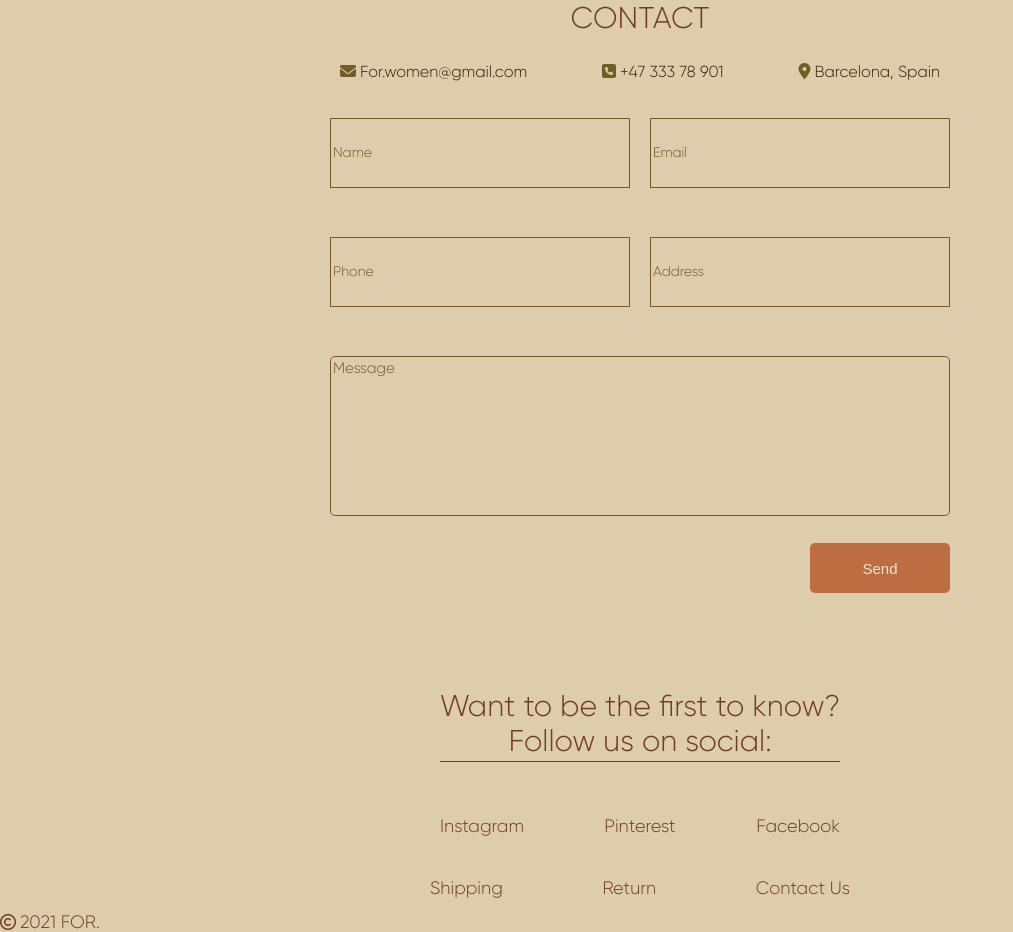
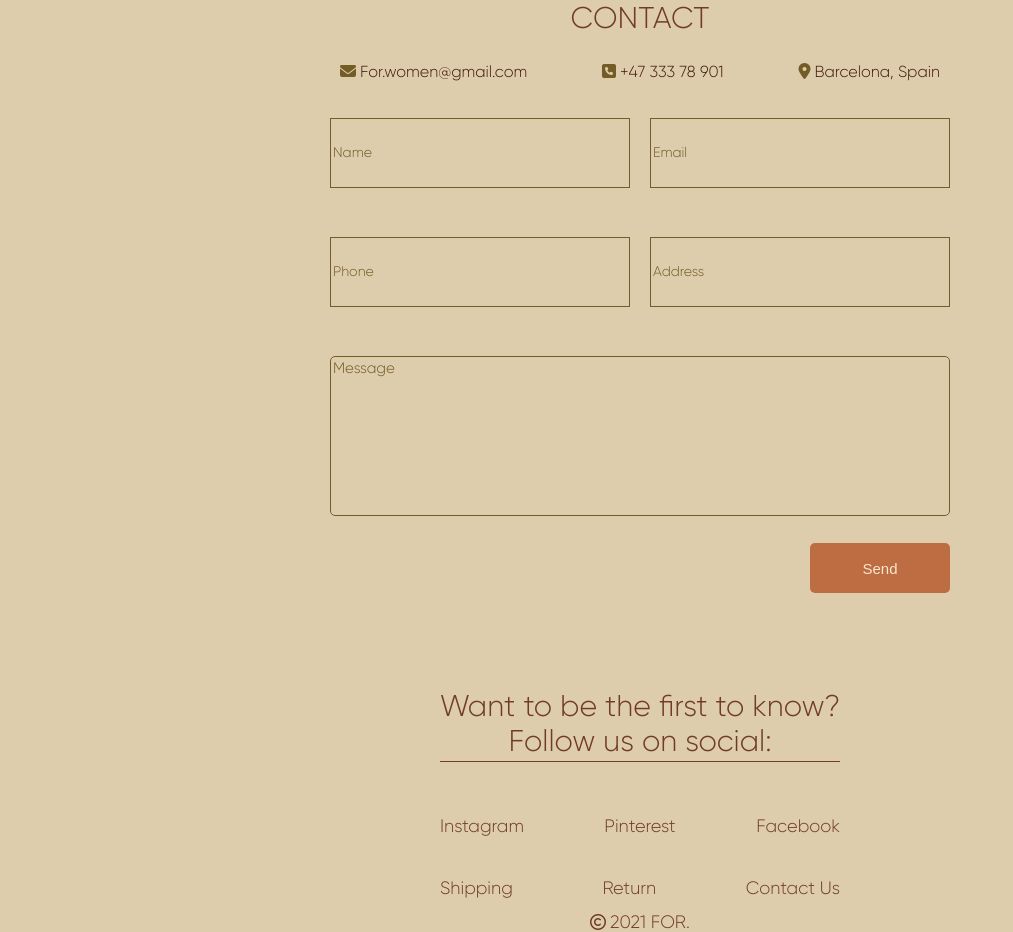
Before and after one commit to Sophie-Shekriladze/web-15, a plain HTML site: page contact.html in a window 1280 px wide. Shown: the part 307-1239 px from the top of the page, without its empty margins (0-1013 px from the left). Drawn offline with Linux system fonts and the light colour scheme.

Commit message:
add new responsive

```diff
--- a/css/responsive.css
+++ b/css/responsive.css
@@ -164,7 +164,13 @@
 
     .for-logo{
         padding-top: 250px;
+        transition: width 2s, height 1s;
     }
+
+    .for-logo:hover{
+        width: 90%;
+    }
+
 
     .width-the-young{
         margin-left: 20px;
--- a/css/styles.css
+++ b/css/styles.css
@@ -341,7 +341,7 @@ body{
 }
 
 .social-3{
-    max-width: 420px;
+    max-width: 400px;
     width: 100%;
     display: -webkit-box;
     display: -ms-flexbox;
@@ -843,6 +843,13 @@ body{
             align-items: center;
 }
 
+.Copyright-contact{
+    max-width: 150px;
+    width: 100%;
+    margin: 0 auto;
+    text-align: center;
+}
+
 .fa-copyright{
     color: #713C25;
 }
```
